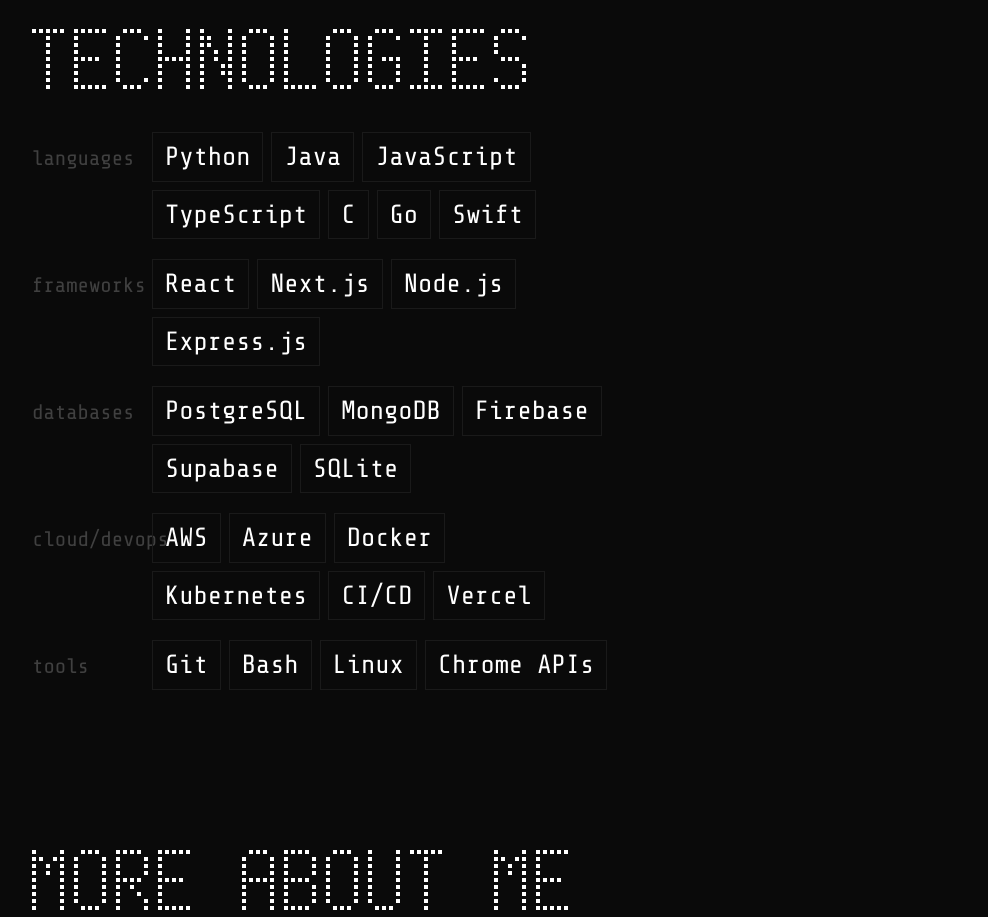
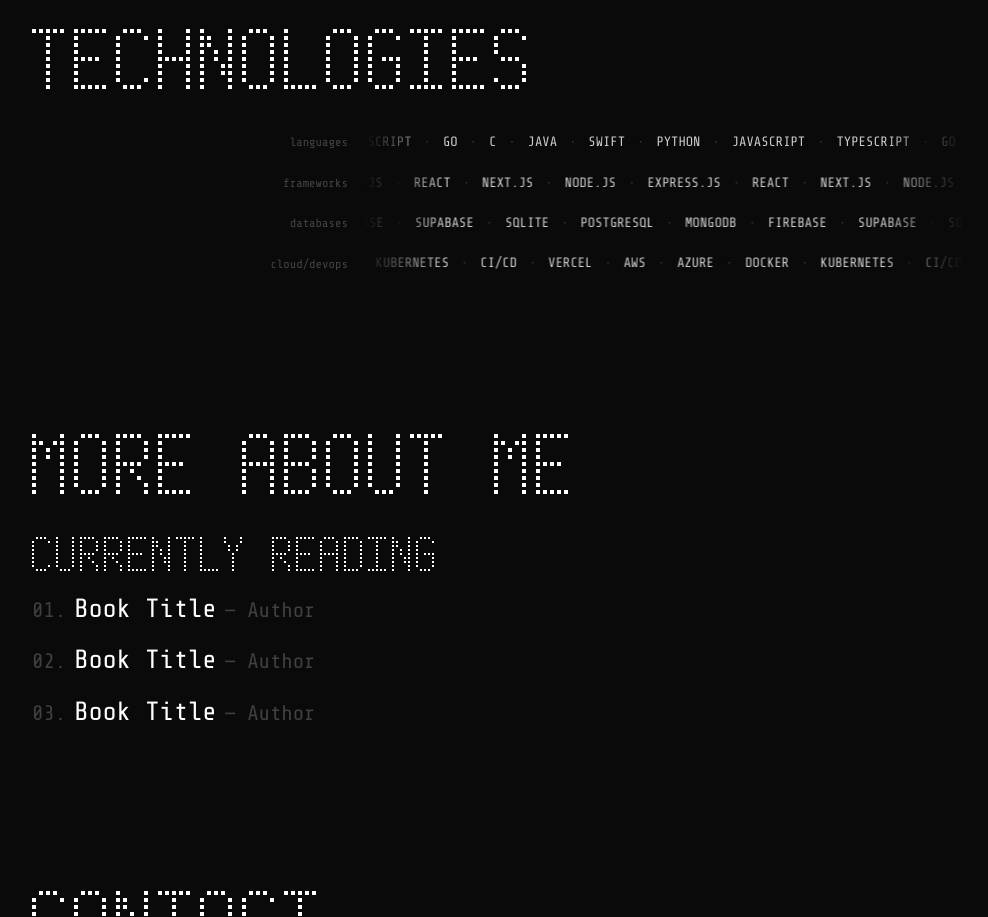
Before and after one commit to shayansiddiqui172/Shayan-Portfolio, a Next.js app: page / in a window 1280 px wide. Shown: the part 3940-4857 px from the top of the page, without its empty margins (32-1020 px from the left). Built offline with nearby package versions, Linux system fonts and the light colour scheme.

Commit message:
Rewrite Technologies section with rAF scrolling belt animation
Replace static chip grid with per-category infinite-scroll belts driven by
requestAnimationFrame. Each row scrolls at an independent speed with seamless
looping via two padded copies and a scrollWidth/2 reset mid-frame.

```diff
--- a/components/Stack.tsx
+++ b/components/Stack.tsx
@@ -1,36 +1,97 @@
 "use client";
+import { useEffect, useRef } from "react";
 import { useReveal } from "@/hooks/useReveal";
 import DotMatrixText from "./DotMatrixText";
 
 const CATEGORIES = [
-  { label: "languages",    items: ["Python", "Java", "JavaScript", "TypeScript", "C", "Go", "Swift"] },
-  { label: "frameworks",   items: ["React", "Next.js", "Node.js", "Express.js"] },
-  { label: "databases",    items: ["PostgreSQL", "MongoDB", "Firebase", "Supabase", "SQLite"] },
-  { label: "cloud/devops", items: ["AWS", "Azure", "Docker", "Kubernetes", "CI/CD", "Vercel"] },
-  { label: "tools",        items: ["Git", "Bash", "Linux", "Chrome APIs"] },
+  { label: "languages",    items: ["Python", "JavaScript", "TypeScript", "Go", "C", "Java", "Swift"], speed: 0.5  },
+  { label: "frameworks",   items: ["React", "Next.js", "Node.js", "Express.js"],                      speed: 0.7  },
+  { label: "databases",    items: ["PostgreSQL", "MongoDB", "Firebase", "Supabase", "SQLite"],         speed: 0.55 },
+  { label: "cloud/devops", items: ["AWS", "Azure", "Docker", "Kubernetes", "CI/CD", "Vercel"],         speed: 0.45 },
 ];
+
+function BeltCopy({ items }: { items: string[] }) {
+  return (
+    <div className="flex shrink-0 whitespace-nowrap">
+      {items.map((item, i) => (
+        <span key={i} className="inline-flex items-center">
+          <span
+            className="font-mono uppercase cursor-default"
+            style={{ fontSize: "0.85rem", color: "#cccccc" }}
+            onMouseEnter={e => { (e.currentTarget as HTMLElement).style.color = "#00ff88"; }}
+            onMouseLeave={e => { (e.currentTarget as HTMLElement).style.color = "#cccccc"; }}
+          >
+            {item}
+          </span>
+          <span className="font-mono mx-3" style={{ fontSize: "0.85rem", color: "#444444" }}>·</span>
+        </span>
+      ))}
+    </div>
+  );
+}
+
+function Belt({ items, speed }: { items: string[]; speed: number }) {
+  const ref = useRef<HTMLDivElement>(null);
+
+  // Pad each copy to ≥12 items so every copy is wider than the 600px belt window.
+  // Without this, short lists leave blank gaps before the next copy enters the window.
+  const padded: string[] = [];
+  while (padded.length < 12) padded.push(...items);
+
+  useEffect(() => {
+    const el = ref.current;
+    if (!el) return;
+
+    let pos = 0;
+    let rafId = 0;
+
+    const tick = () => {
+      const halfWidth = el.scrollWidth / 2;
+      if (halfWidth > 0) {
+        pos += speed;
+        if (pos >= halfWidth) pos -= halfWidth;
+        el.style.transform = `translateX(${-pos}px)`;
+      }
+      rafId = requestAnimationFrame(tick);
+    };
+
+    rafId = requestAnimationFrame(tick);
+    return () => cancelAnimationFrame(rafId);
+  }, [speed]);
+
+  return (
+    <div ref={ref} className="flex" style={{ willChange: "transform" }}>
+      <BeltCopy items={padded} />
+      <BeltCopy items={padded} />
+    </div>
+  );
+}
 
 export default function Stack() {
   const ref = useReveal<HTMLElement>();
   return (
     <section id="stack" ref={ref} className="reveal px-8 md:px-16 py-20" aria-label="Technologies">
       <DotMatrixText text="technologies" dotSize={7} color="#ffffff" className="mb-10" animate />
-      <div className="flex flex-col gap-5 max-w-xl">
+
+      <div className="flex flex-col gap-5 mx-auto" style={{ width: "fit-content" }}>
         {CATEGORIES.map(cat => (
-          <div key={cat.label} className="flex gap-6 items-baseline">
-            <span className="text-[#404040] w-24 shrink-0" style={{ fontSize: "var(--fs-meta)" }}>
+          <div key={cat.label} className="flex items-center gap-4">
+            <span
+              className="font-mono text-[#444444] text-right shrink-0"
+              style={{ fontSize: "0.75rem", width: "96px" }}
+            >
               {cat.label}
             </span>
-            <div className="flex flex-wrap gap-2">
-              {cat.items.map(item => (
-                <span
-                  key={item}
-                  style={{ fontSize: "var(--fs-small)" }}
-                  className="text-[#fff] border border-[#1a1a1a] px-3 py-1 hover:border-[#00ffa8] hover:text-[#00ffa8] transition-colors duration-150"
-                >
-                  {item}
-                </span>
-              ))}
+
+            <div
+              className="relative overflow-hidden shrink-0"
+              style={{
+                width: "600px",
+                maskImage: "linear-gradient(to right, transparent 0px, black 80px, black 520px, transparent 600px)",
+                WebkitMaskImage: "linear-gradient(to right, transparent 0px, black 80px, black 520px, transparent 600px)",
+              }}
+            >
+              <Belt items={cat.items} speed={cat.speed} />
             </div>
           </div>
         ))}
```
